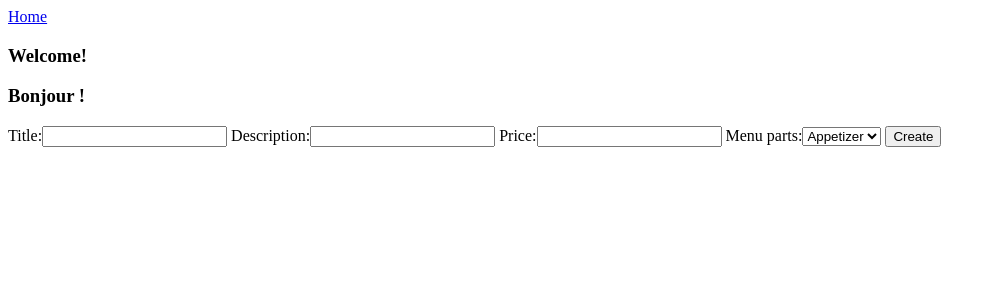
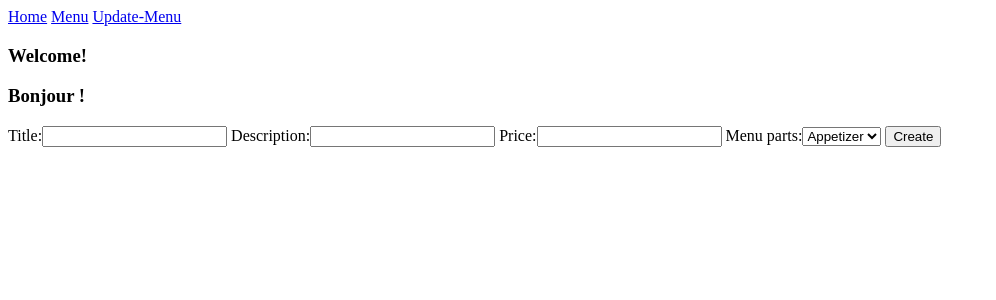
Before and after one commit to tiy-gvl-python/team-z-restaurant, a Django app: page /create_menu_item/ in a window 1280 px wide. Shown: the top 300 px of the page, without its empty margins (0-996 px from the left). Run offline with Django 3.2, Linux system fonts and the light colour scheme.

Commit message:
Delete button and overhead

```diff
--- a/restaurant/orders/views.py
+++ b/restaurant/orders/views.py
@@ -1,7 +1,7 @@
 from django.core.urlresolvers import reverse_lazy
-from django.shortcuts import render, render_to_response
+from django.shortcuts import render_to_response
 from django.views.generic import ListView, DetailView
-from django.views.generic.edit import CreateView
+from django.views.generic.edit import CreateView, DeleteView
 from django.template import RequestContext
 
 from .models import MenuItem
@@ -13,6 +13,10 @@ class CreateMenuItemView(CreateView):
     success_url = reverse_lazy("menu_list")
     fields = ["title", "description", "price", "menu_parts"]
 
+
+class DeleteMenuItemView(DeleteView):
+    model = MenuItem
+    success_url = reverse_lazy('menu_list')
 
 class MenuListView(ListView):
     model = MenuItem
--- a/restaurant/restaurant/urls.py
+++ b/restaurant/restaurant/urls.py
@@ -18,8 +18,8 @@ from django.conf.urls import include, url
 from django.contrib import admin
 from django.contrib.auth.forms import UserCreationForm
 from django.contrib.auth.views import login, logout
-from django.core.urlresolvers import reverse_lazy
 from django.views.generic import CreateView
+
 from orders import views
 
 urlpatterns = [
@@ -37,4 +37,5 @@ urlpatterns = [
     url(r'^logout/$', logout, name='logout',
         kwargs={'next_page': '/'}),
     url(r'^create_menu_item/', views.CreateMenuItemView.as_view(), name='create_menu_item'),
+    url(r'^delete_menu_item/(?P<pk>\d+)/', views.DeleteMenuItemView.as_view(), name='delete_menu_item')
 ]
--- a/restaurant/templates/base.html
+++ b/restaurant/templates/base.html
@@ -7,6 +7,8 @@
 <body>
 
 <a href="{% url "home" %}">Home</a>
+<a href="{% url 'menu_list' %}">Menu</a>
+<a href="{% url 'create_menu_item' %}">Update-Menu</a>
 
 {% block title %}
     <h3>Welcome!</h3>
--- a/restaurant/templates/menu_list_view.html
+++ b/restaurant/templates/menu_list_view.html
@@ -7,5 +7,9 @@
 {% block body %}
     {% for food in object_list %}
         <a href="{% url 'menu_detail' food.pk %}">{{ food.title }}</a>
+        <form method="POST" action="{% url 'delete_menu_item' food.pk %}">
+            {% csrf_token %}
+            <button type="submit">Delete</button>
+        </form>
     {% endfor %}
 {% endblock %}
```
